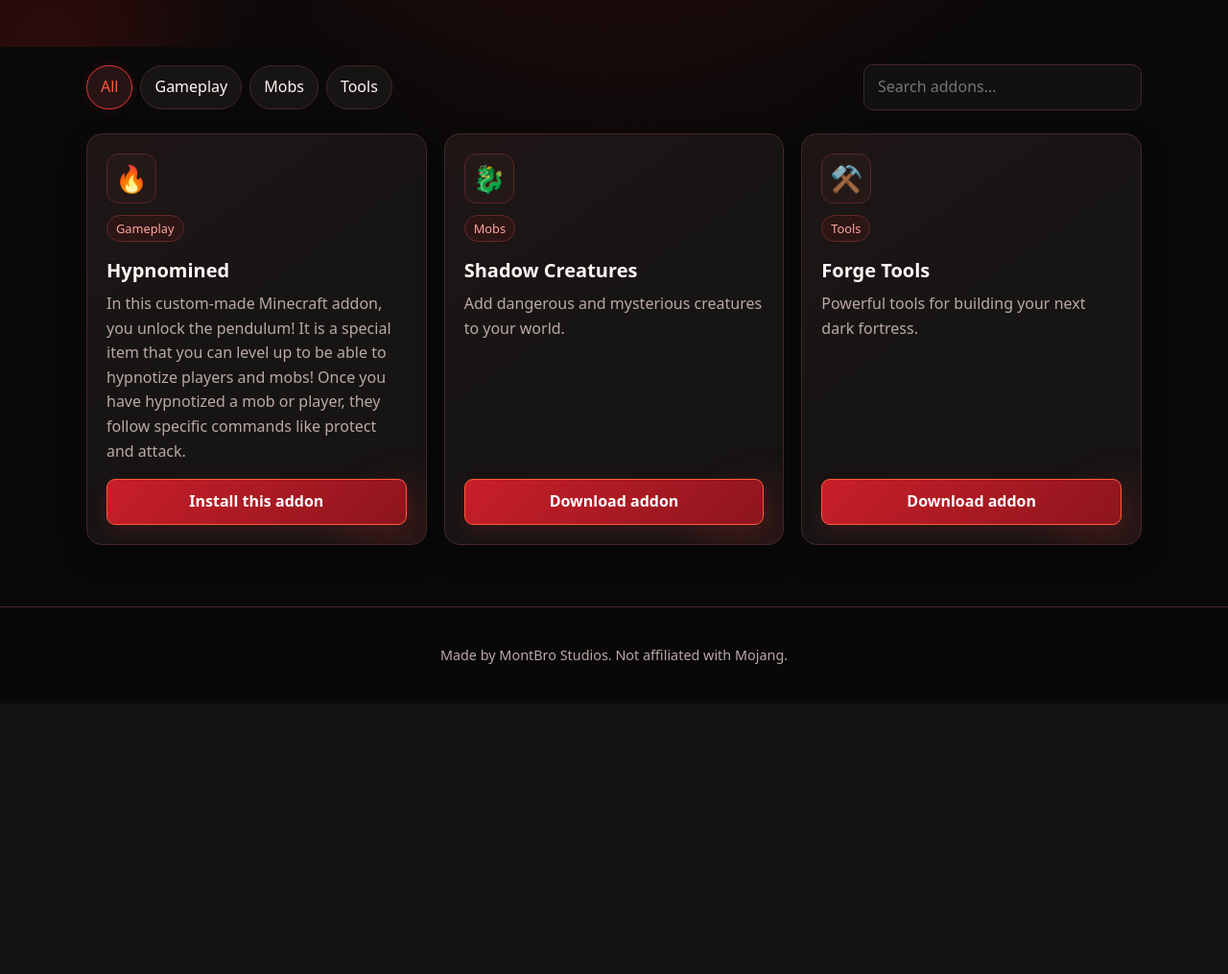
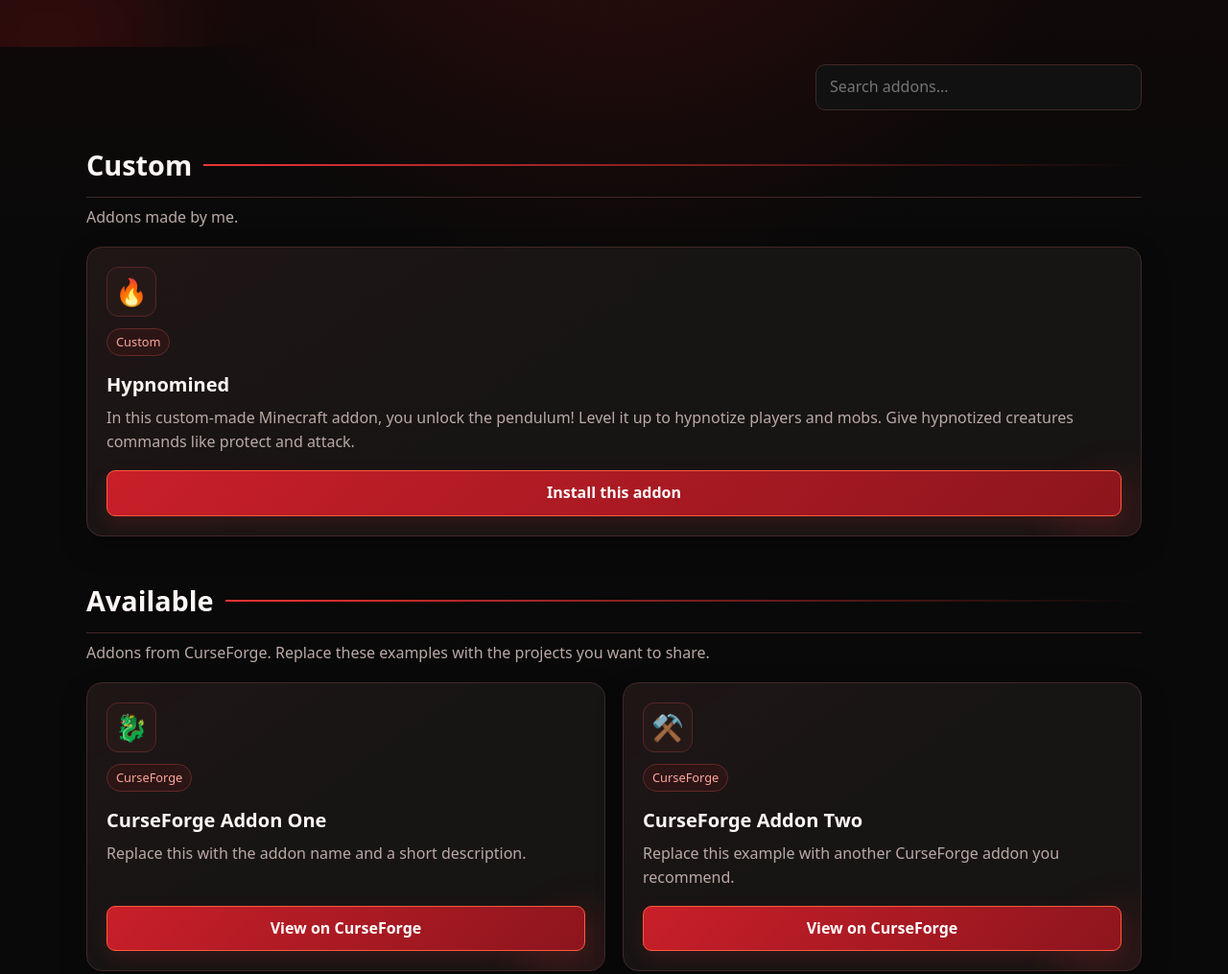
Before and after one commit to lordmontbro/MCAddon-Unblocked, a plain HTML site: page index.html in a window 1280 px wide. Shown: the part 420-1435 px from the top of the page at 96% size. Before the commit the page ends 1153 px from the top, so only its background shows below. Drawn offline with Linux system fonts and the light colour scheme.

Commit message:
Improve search row layout and card filtering
Refactor search functionality and update styles for better layout.

```diff
--- a/index.html
+++ b/index.html
@@ -154,57 +154,52 @@
       padding-bottom: 64px;
     }
 
-    .toolbar {
+    .search-row {
       display: flex;
-      flex-wrap: wrap;
-      justify-content: space-between;
-      align-items: center;
-      gap: 14px;
-      margin: 18px 0 24px;
-    }
-
-    .filters {
-      display: flex;
-      flex-wrap: wrap;
-      gap: 8px;
-    }
-
-    button,
-    input {
-      font: inherit;
-    }
-
-    .filter-button {
-      padding: 9px 14px;
-      border: 1px solid var(--border);
-      border-radius: 999px;
-      background: var(--panel);
-      color: var(--text);
-      cursor: pointer;
-    }
-
-    .filter-button:hover,
-    .filter-button[aria-pressed="true"] {
-      border-color: var(--fire);
-      background: #281414;
-      color: var(--fire-bright);
-      box-shadow: 0 0 14px rgba(237, 52, 52, .12);
+      justify-content: flex-end;
+      margin: 18px 0 34px;
     }
 
     .search {
-      width: min(100%, 290px);
+      width: min(100%, 340px);
       padding: 10px 14px;
       border: 1px solid var(--border);
       border-radius: 10px;
       background: var(--black-soft);
       color: var(--text);
+      font: inherit;
     }
 
     .search:focus,
-    .filter-button:focus-visible,
-    .download:focus-visible {
+    .addon-link:focus-visible {
       outline: 3px solid var(--fire);
       outline-offset: 3px;
+    }
+
+    .addon-section {
+      margin-bottom: 44px;
+    }
+
+    .section-heading {
+      display: flex;
+      align-items: center;
+      gap: 12px;
+      margin: 0 0 18px;
+      padding-bottom: 10px;
+      border-bottom: 1px solid var(--border);
+      font-size: 1.8rem;
+    }
+
+    .section-heading::after {
+      content: "";
+      height: 2px;
+      flex: 1;
+      background: linear-gradient(90deg, var(--fire), transparent);
+    }
+
+    .section-description {
+      margin: -10px 0 18px;
+      color: var(--muted);
     }
 
     .grid {
@@ -226,6 +221,11 @@
         linear-gradient(145deg, rgba(255, 71, 71, .035), transparent 45%),
         var(--panel);
       box-shadow: 0 12px 30px rgba(0, 0, 0, .24);
+    }
+
+    .card[hidden],
+    .addon-section[hidden] {
+      display: none;
     }
 
     .card::after {
@@ -252,7 +252,7 @@
       font-size: 1.7rem;
     }
 
-    .card h2 {
+    .card h3 {
       margin: 0 0 6px;
       font-size: 1.25rem;
     }
@@ -273,7 +273,7 @@
       font-size: .8rem;
     }
 
-    .download {
+    .addon-link {
       position: relative;
       z-index: 1;
       display: inline-block;
@@ -289,7 +289,7 @@
       box-shadow: 0 8px 20px rgba(237, 52, 52, .14);
     }
 
-    .download:hover {
+    .addon-link:hover {
       background: linear-gradient(135deg, var(--fire-bright), #c91f29);
     }
 
@@ -322,6 +322,14 @@
       .hero {
         min-height: 330px;
       }
+
+      .search-row {
+        justify-content: stretch;
+      }
+
+      .search {
+        width: 100%;
+      }
     }
   </style>
 </head>
@@ -347,14 +355,7 @@
   </section>
 
   <main class="container" id="addons">
-    <div class="toolbar">
-      <div class="filters" aria-label="Filter addons">
-        <button class="filter-button" type="button" data-filter="all" aria-pressed="true">All</button>
-        <button class="filter-button" type="button" data-filter="gameplay" aria-pressed="false">Gameplay</button>
-        <button class="filter-button" type="button" data-filter="mobs" aria-pressed="false">Mobs</button>
-        <button class="filter-button" type="button" data-filter="tools" aria-pressed="false">Tools</button>
-      </div>
-
+    <div class="search-row">
       <input
         class="search"
         id="search"
@@ -364,39 +365,66 @@
       >
     </div>
 
-    <section class="grid" id="addon-grid" aria-label="Minecraft addons">
-      <article class="card" data-category="gameplay">
-        <div class="card-icon" aria-hidden="true">🔥</div>
-        <span class="tag">Gameplay</span>
-        <h2>Hypnomined</h2>
-        <p>In this custom-made Minecraft addon, you unlock the pendulum! It is a special item that you can level up to be able to hypnotize players and mobs! Once you have hypnotized a mob or player, they follow specific commands like protect and attack.</p>
-        <a class="download" href="download.html?file=downloads/hypnomined.mcaddon">
-  Install this addon
-</a>
-      </article>
+    <section class="addon-section" data-addon-section aria-labelledby="custom-heading">
+      <h2 class="section-heading" id="custom-heading">Custom</h2>
+      <p class="section-description">Addons made by me.</p>
 
-      <article class="card" data-category="mobs">
-        <div class="card-icon" aria-hidden="true">🐉</div>
-        <span class="tag">Mobs</span>
-        <h2>Shadow Creatures</h2>
-        <p>Add dangerous and mysterious creatures to your world.</p>
-        <a class="download" href="download.html?file=downloads/nonexistant_file.mcaddon">
-  Download addon
-</a>
-      </article>
-
-      <article class="card" data-category="tools">
-        <div class="card-icon" aria-hidden="true">⚒️</div>
-        <span class="tag">Tools</span>
-        <h2>Forge Tools</h2>
-        <p>Powerful tools for building your next dark fortress.</p>
-        <a class="download" href="download.html?file=downloads/nonexistant_file.mcaddon">
-  Download addon
-</a>
-      </article>
+      <div class="grid">
+        <article class="card" data-addon-card>
+          <div class="card-icon" aria-hidden="true">🔥</div>
+          <span class="tag">Custom</span>
+          <h3>Hypnomined</h3>
+          <p>
+            In this custom-made Minecraft addon, you unlock the pendulum!
+            Level it up to hypnotize players and mobs. Give hypnotized
+            creatures commands like protect and attack.
+          </p>
+          <a
+            class="addon-link"
+            href="download.html?file=downloads/hypnomined.mcaddon"
+          >Install this addon</a>
+        </article>
+      </div>
     </section>
 
-    <p class="empty-state" id="empty-state">No addons found. Try another search.</p>
+    <section class="addon-section" data-addon-section aria-labelledby="available-heading">
+      <h2 class="section-heading" id="available-heading">Available</h2>
+      <p class="section-description">
+        Addons from CurseForge. Replace these examples with the projects you want to share.
+      </p>
+
+      <div class="grid">
+        <article class="card" data-addon-card>
+          <div class="card-icon" aria-hidden="true">🐉</div>
+          <span class="tag">CurseForge</span>
+          <h3>CurseForge Addon One</h3>
+          <p>Replace this with the addon name and a short description.</p>
+          <a
+            class="addon-link"
+            href="https://www.curseforge.com/minecraft-bedrock"
+            target="_blank"
+            rel="noopener noreferrer"
+          >View on CurseForge</a>
+        </article>
+
+        <article class="card" data-addon-card>
+          <div class="card-icon" aria-hidden="true">⚒️</div>
+          <span class="tag">CurseForge</span>
+          <h3>CurseForge Addon Two</h3>
+          <p>Replace this example with another CurseForge addon you recommend.</p>
+          <a
+            class="addon-link"
+            href="https://www.curseforge.com/minecraft-bedrock"
+            target="_blank"
+            rel="noopener noreferrer"
+          >View on CurseForge</a>
+        </article>
+      </div>
+    </section>
+
+    <p class="empty-state" id="empty-state" aria-live="polite">
+      No addons found. Try another search.
+    </p>
   </main>
 
   <footer>
@@ -407,41 +435,33 @@
 
   <script>
     const searchInput = document.querySelector("#search");
-    const filterButtons = document.querySelectorAll(".filter-button");
-    const cards = document.querySelectorAll(".card");
+    const cards = document.querySelectorAll("[data-addon-card]");
+    const sections = document.querySelectorAll("[data-addon-section]");
     const emptyState = document.querySelector("#empty-state");
-
-    let activeFilter = "all";
 
     function updateCards() {
       const searchTerm = searchInput.value.trim().toLowerCase();
       let visibleCount = 0;
 
       cards.forEach((card) => {
-        const matchesCategory =
-          activeFilter === "all" || card.dataset.category === activeFilter;
         const matchesSearch = card.textContent.toLowerCase().includes(searchTerm);
-        const isVisible = matchesCategory && matchesSearch;
+        card.hidden = !matchesSearch;
 
-        card.hidden = !isVisible;
-        if (isVisible) visibleCount++;
+        if (matchesSearch) {
+          visibleCount++;
+        }
+      });
+
+      sections.forEach((section) => {
+        const hasVisibleCards = [...section.querySelectorAll("[data-addon-card]")]
+          .some((card) => !card.hidden);
+
+        section.hidden = !hasVisibleCards;
       });
 
       emptyState.style.display = visibleCount === 0 ? "block" : "none";
     }
 
-    filterButtons.forEach((button) => {
-      button.addEventListener("click", () => {
-        activeFilter = button.dataset.filter;
-
-        filterButtons.forEach((item) => {
-          item.setAttribute("aria-pressed", String(item === button));
-        });
-
-        updateCards();
-      });
-    });
-
     searchInput.addEventListener("input", updateCards);
   </script>
 </body>
```
